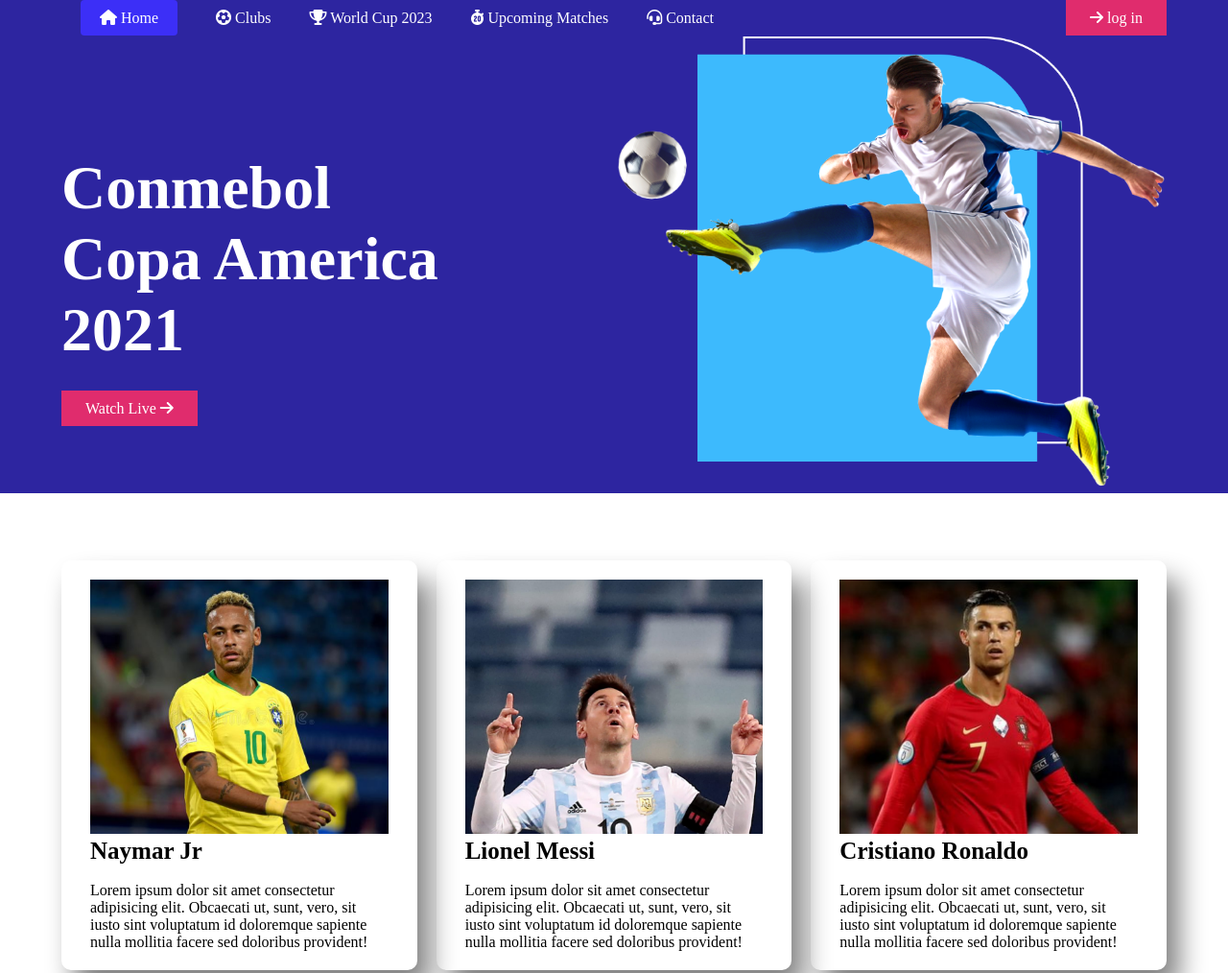
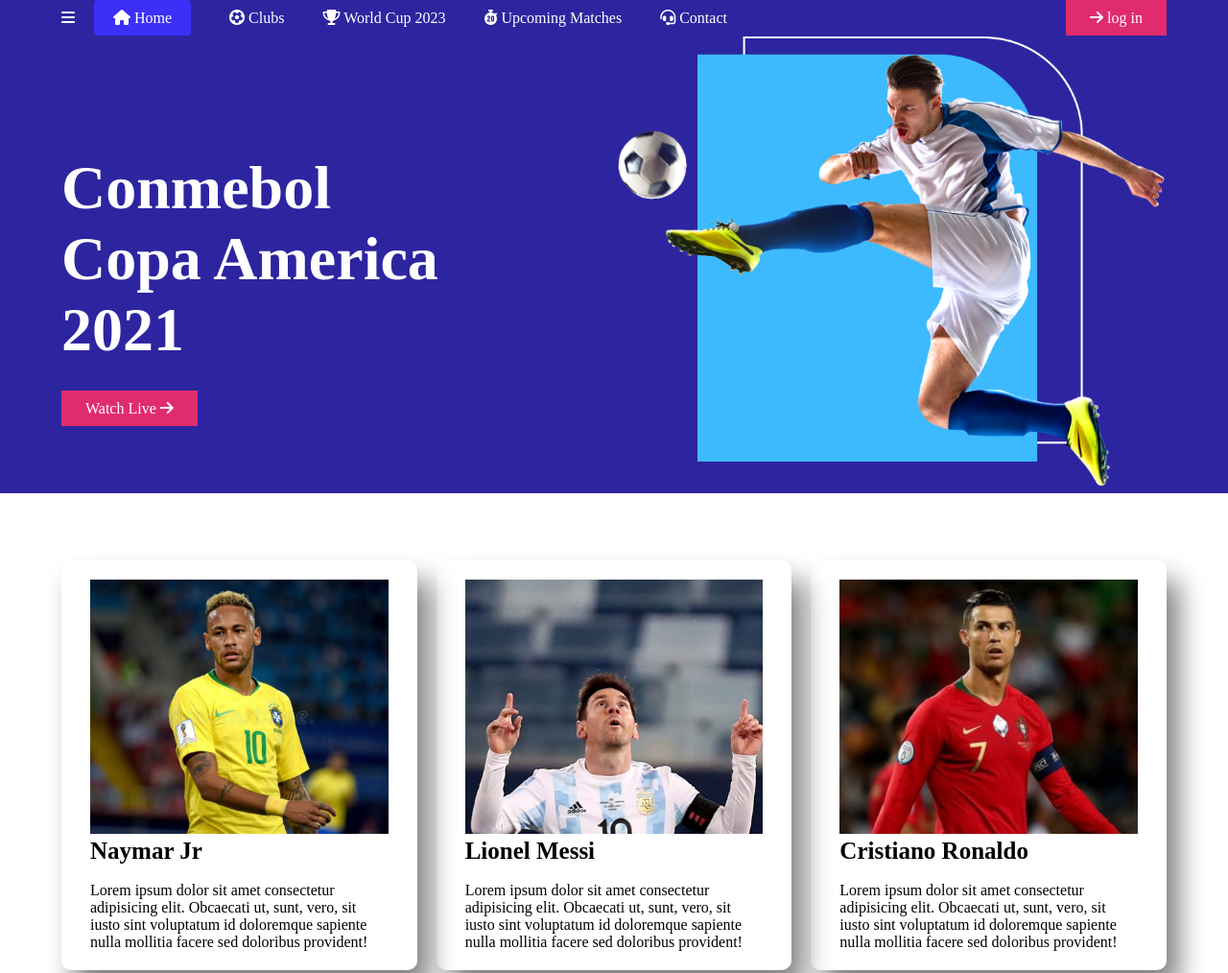
Before and after one commit to Devsakib2021/responsive-football, a plain HTML site: page index.html in a window 1280 px wide. Shown: the top 1014 px of the page at 96% size. Drawn offline with Linux system fonts and the light colour scheme.

Commit message:
some changes happen

```diff
--- a/index.html
+++ b/index.html
@@ -16,6 +16,7 @@
             <section class="navigation">
                 <nav>
                     <ul>
+                        <label for="toggle" class="toggle"><i class="fa fa-bars" ></i></label>
                         <li><a href="#" class="active"><i class="fas fa-home"></i> Home</a></li>
                         <li><a href="#"><i class="fas fa-futbol"></i> Clubs</a></li>
                         <li><a href="#"><i class="fas fa-trophy"></i>   World Cup 2023</a></li>
--- a/style.css
+++ b/style.css
@@ -122,6 +122,9 @@ footer img{
     display: flex;
     justify-content: space-around;
 }
+.fa{
+    color: white;
+}
 /* css rules for making responsive */
 @media (max-width:500px) {
     .banner{
@@ -187,4 +190,5 @@ footer img{
     .banner-text h1{
         font-size: 40px;
     }
+
 }
```
